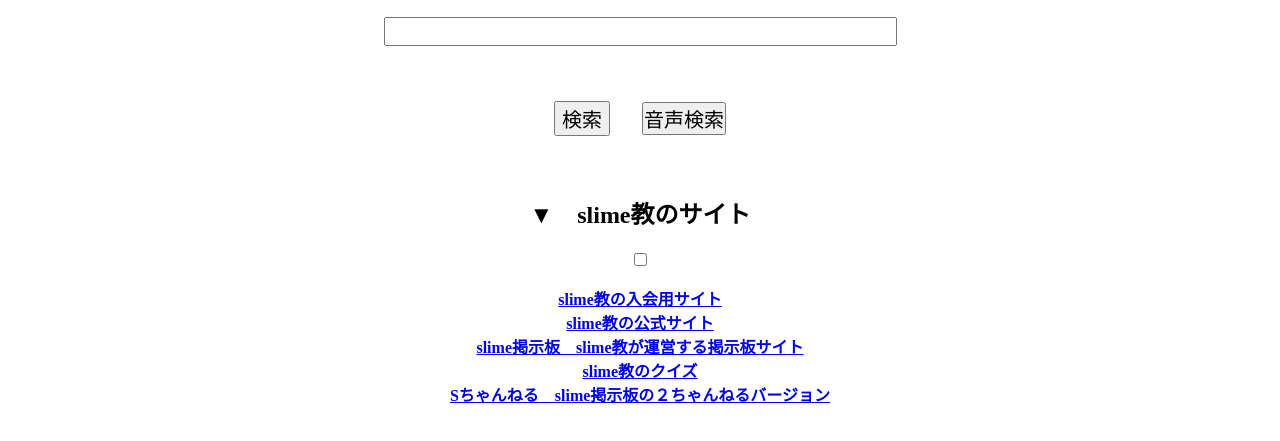
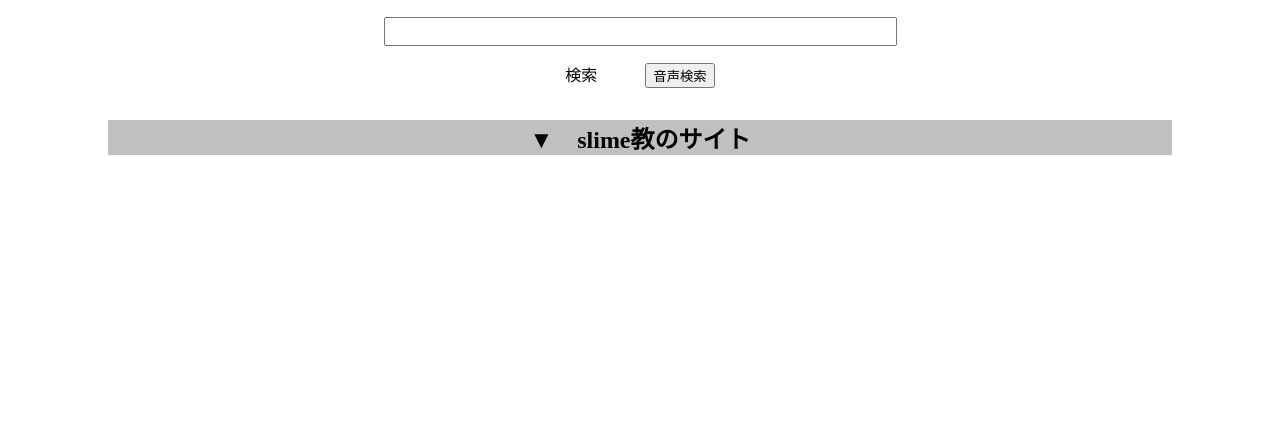
Before and after one commit to uenofuuma/slimesearch, a plain HTML site: page index.html in a window 1280 px wide. Shown: the part 411-852 px from the top of the page. After the commit the page ends 800 px from the top, so only its background shows below. Drawn offline with Linux system fonts and the light colour scheme.

Commit message:
Update index.html

```diff
--- a/index.html
+++ b/index.html
@@ -11,7 +11,7 @@
 <p>
   <form autocomplete="off">
 <input type="text" id="nameText"size="40">
-<p><input type="button" value="検索"id="checkButton">　　<input type="button" value="音声検索"onclick="location.href='https://uenofuuma.github.io/slimeaudiosearth/'>
+    <p><button" id="checkButton">検索</button>　　　<button type=“button” onclick="location.href='https://uenofuuma.github.io/slimeaudiosearth/'">音声検索</button>
   </form>
 </p>
   <div class="wrap">
```
